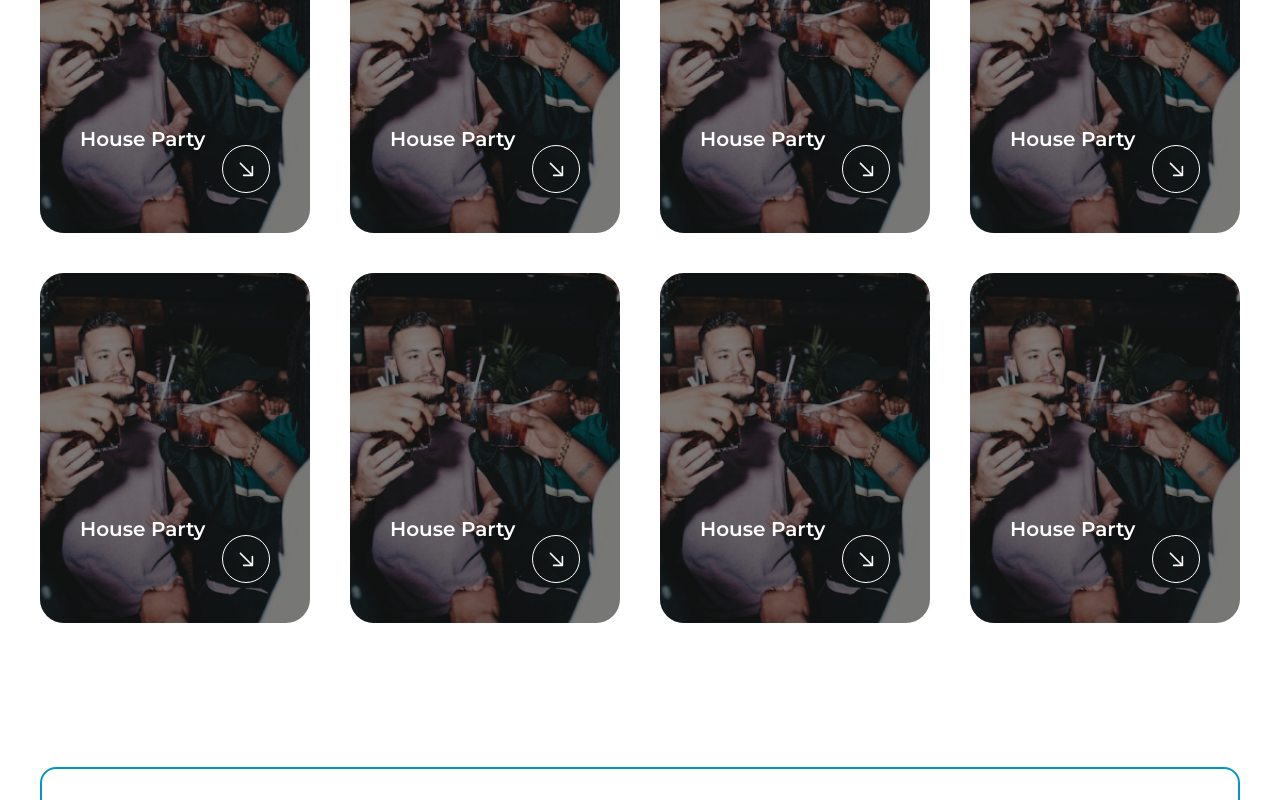
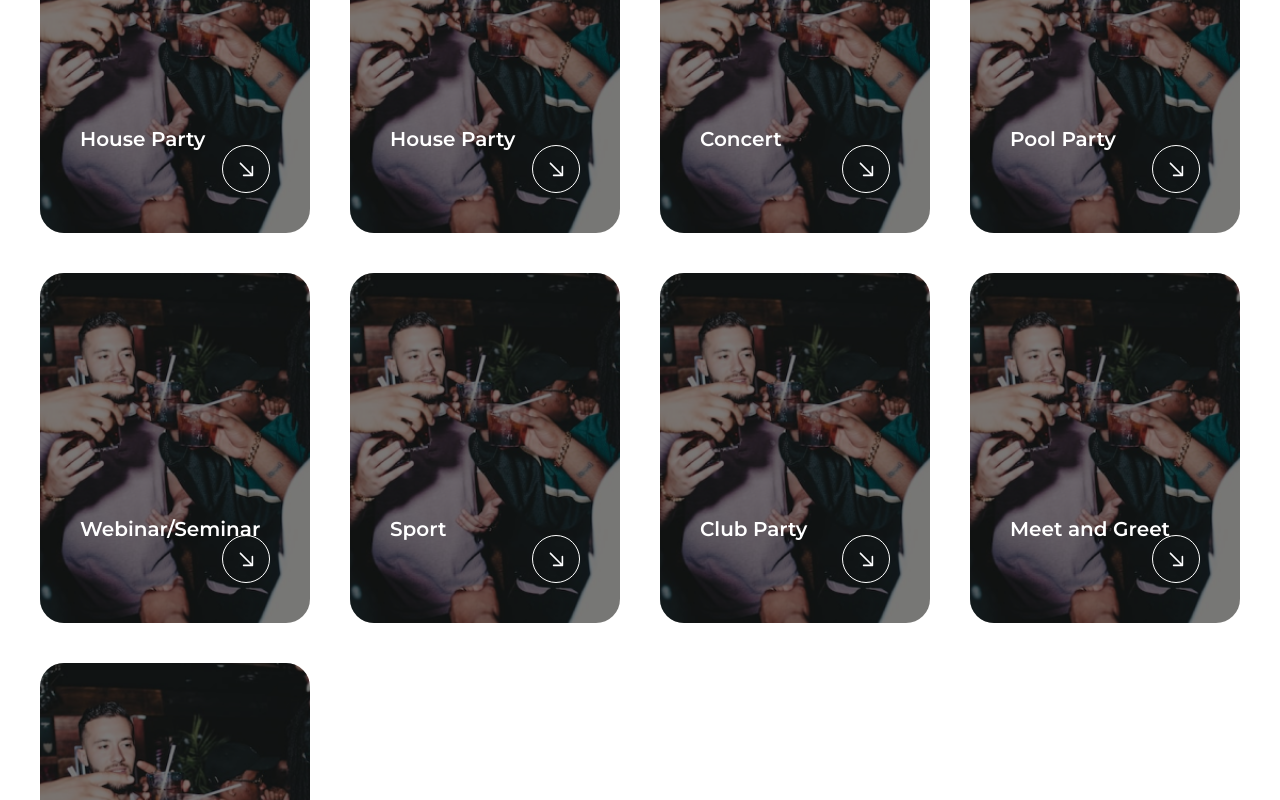
Before and after one commit to ZgmCodebase/ZG-Tikwey-Frontend-Nextjs, a Next.js app: page / in a window 1280 px wide. Shown: the part 1280-2080 px from the top of the page. Built offline with nearby package versions, Linux system fonts and the light colour scheme.

Commit message:
Fix: changed event category card names displayed on the landing page

```diff
--- a/components/pages/Landing/UpcomingEvents.tsx
+++ b/components/pages/Landing/UpcomingEvents.tsx
@@ -15,12 +15,13 @@ function UpcomingEvents() {
             <EventCategoryCard category="House Party" src="/images/index/event_category1.png"/>
 
             <EventCategoryCard category="House Party" src="/images/index/event_category1.png"/>
-            <EventCategoryCard category="House Party" src="/images/index/event_category1.png"/>
-            <EventCategoryCard category="House Party" src="/images/index/event_category1.png"/>
-            <EventCategoryCard category="House Party" src="/images/index/event_category1.png"/>
-            <EventCategoryCard category="House Party" src="/images/index/event_category1.png"/>
-            <EventCategoryCard category="House Party" src="/images/index/event_category1.png"/>
-            <EventCategoryCard category="House Party" src="/images/index/event_category1.png"/>
+            <EventCategoryCard category="Concert" src="/images/index/event_category1.png"/>
+            <EventCategoryCard category="Pool Party" src="/images/index/event_category1.png"/>
+            <EventCategoryCard category="Webinar/Seminar" src="/images/index/event_category1.png"/>
+            <EventCategoryCard category="Sport" src="/images/index/event_category1.png"/>
+            <EventCategoryCard category="Club Party" src="/images/index/event_category1.png"/>
+            <EventCategoryCard category="Meet and Greet" src="/images/index/event_category1.png"/>
+            <EventCategoryCard category="Fashion and Design" src="/images/index/event_category1.png"/>
             </div>
 
         </div>
```
